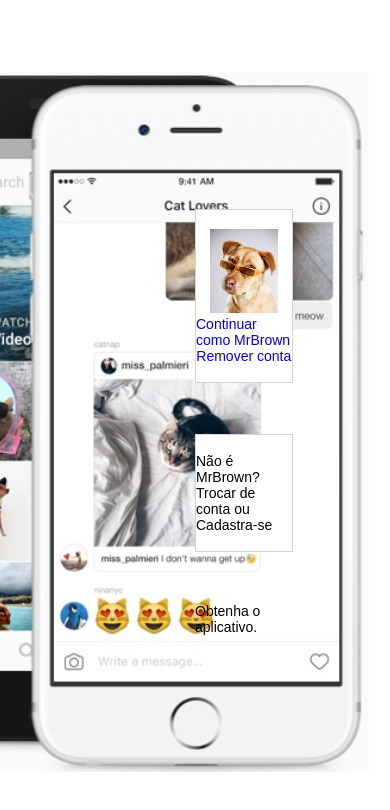
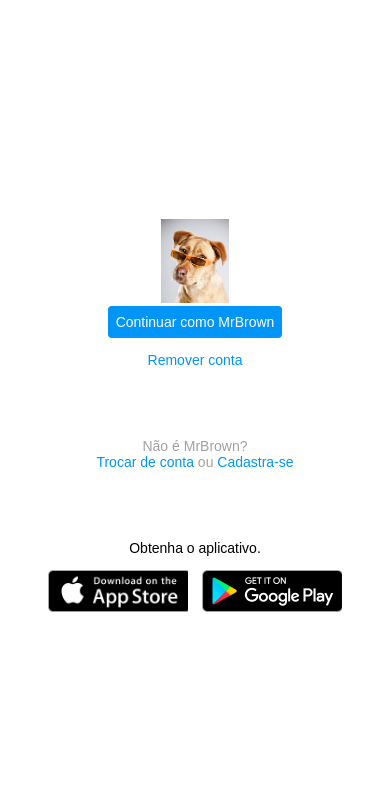
Before and after one commit to rafaelsoares87/Projetos-Dio, a plain HTML site: page index.html in a window 390 px wide. Drawn offline with Linux system fonts and the light colour scheme.

Commit message:
Finalizar css do projeto

```diff
--- a/style.css
+++ b/style.css
@@ -19,8 +19,9 @@ body {
 .instagram {
     display: flex;
     align-items: center;
-    justify-content: center;
-    width: 50%;
+    justify-content: start;
+    width: 60%;
+    height: 100vh;
 }
 
 .instagram-phone {
@@ -30,7 +31,7 @@ body {
     align-items: center;
 }
 .instagram-phone img {
-    height: 50rem;
+    height: 40rem;
 }
 .instagream-continue {
     display: flex;
@@ -64,3 +65,71 @@ body {
 .profile-photo img {
     height: 6rem;
 }
+.instagram-login {
+    border-radius: 4px;
+    padding: 8px;
+    color: #ffffff;
+    background-color: #0095f6;
+
+
+}
+.instagram-logout {
+    color: #0095f6;
+    margin-top: 1rem;
+}
+.not-account {
+    color: rgb(160, 160, 160);
+
+}
+.link-blue {
+    color: #0095f6;
+}
+.get-the-app {
+    display: flex;
+    padding: 1.3rem 0;
+    flex-direction: column;
+    align-items: center;
+    justify-content: center;
+    width: 100%;
+}
+.donwload {
+    display: flex;
+    width: 100%;
+    justify-content: space-evenly;
+    align-items: center;
+    padding: 1rem;
+}
+
+.app-download {
+    height: 3rem;
+    width: 10rem;
+    background-size: cover;
+}
+.app-download:nth-child(1) {
+    background-image: url(./img/apple-button.png);
+}
+.app-download:nth-child(2) {
+    background-image: url(./img/googleplay-button.png);
+}
+@media (max-width: 1024px) {
+    .instagram {
+        width: 90%;
+    }
+}
+@media (max-width: 650px) {
+    body {
+        background-color: white;
+    }
+    .instagram {
+        width: 90%;
+    }
+    .instagram-phone {
+        display: none;
+    }
+    .instagream-continue {
+        width: 100%;
+    }
+    .grupo {
+        border: 1px solid transparent;
+    }
+}
```
